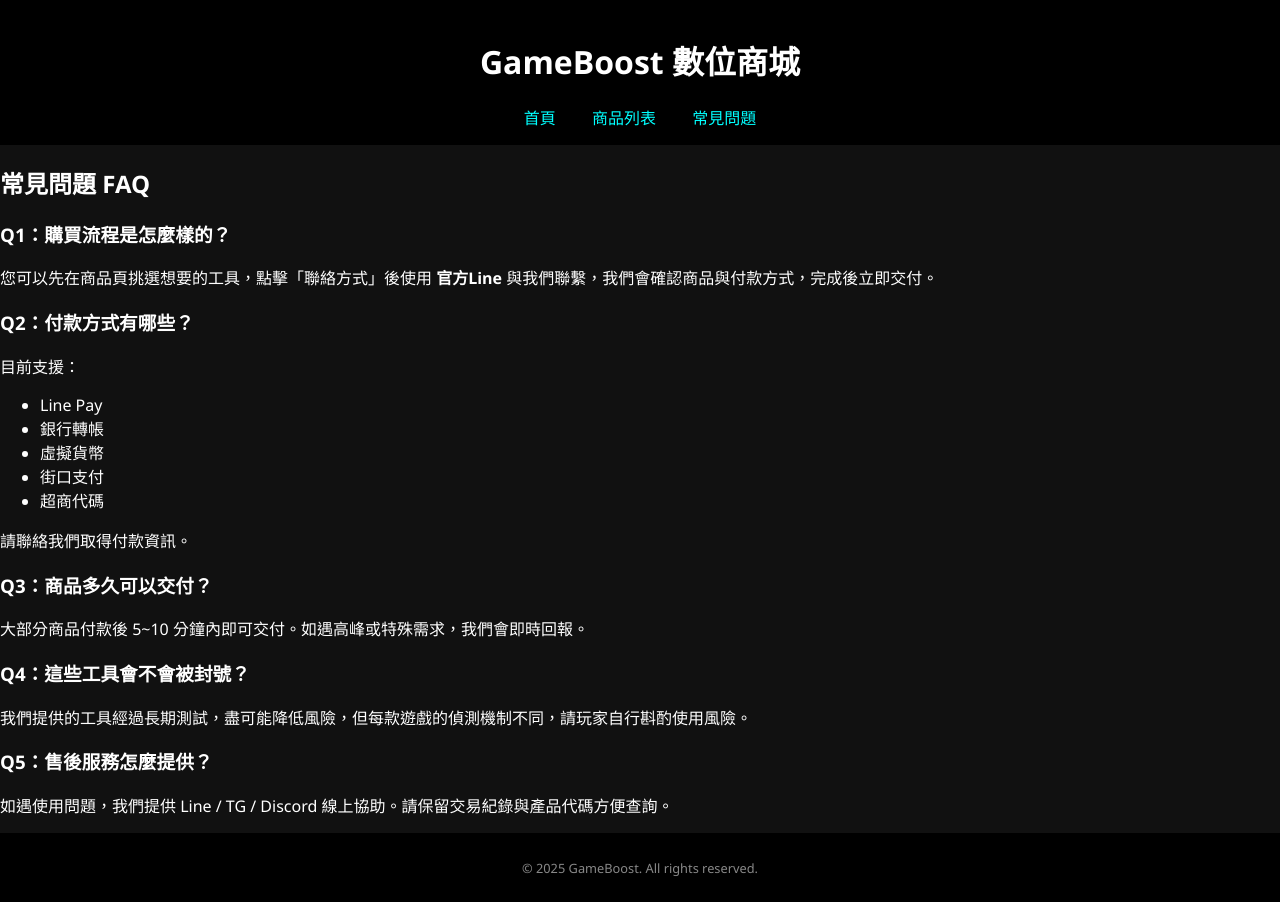
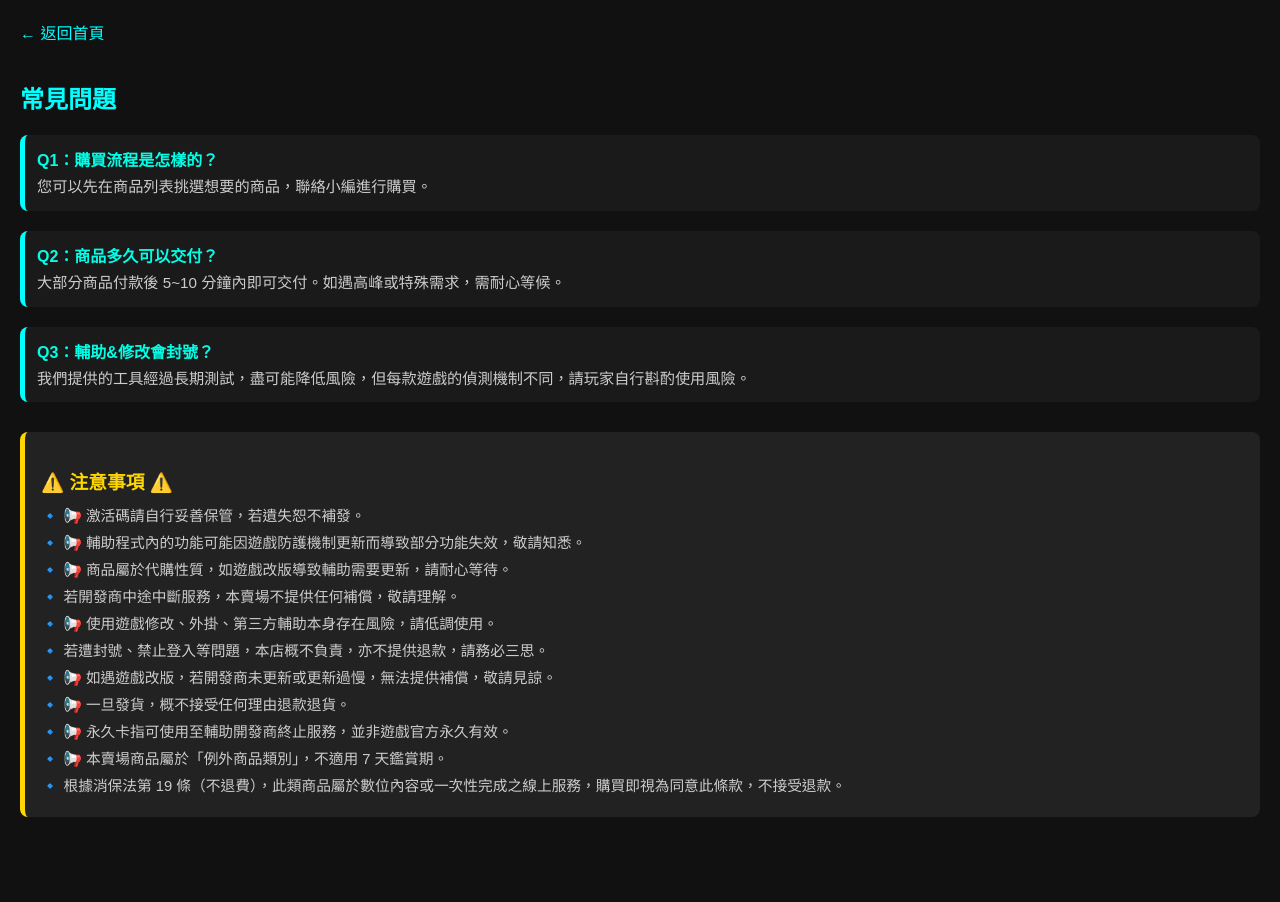
Before and after one commit to Tim7788520/Gameboost, a plain HTML site: page faq.html in a window 1280 px wide. After the commit the page ends 837 px from the top, so only its background shows below. Drawn offline with Linux system fonts and the light colour scheme.

Commit message:
常見問題

```diff
--- a/faq.html
+++ b/faq.html
@@ -4,58 +4,96 @@
   <meta charset="UTF-8" />
   <meta name="viewport" content="width=device-width, initial-scale=1.0"/>
   <title>常見問題 - GameBoost</title>
-    <link rel="stylesheet" href="style.css" />
+  <style>
+    body {
+      background: #111;
+      color: #fff;
+      font-family: sans-serif;
+      margin: 0;
+      padding: 20px;
+    }
+    .back-button {
+      color: #0ff;
+      text-decoration: none;
+      display: inline-block;
+      margin-bottom: 20px;
+    }
+    h1 {
+      color: #00ffff;
+      font-size: 24px;
+      margin-bottom: 20px;
+    }
+    .faq-item {
+      margin-bottom: 20px;
+      padding: 12px;
+      background: #1a1a1a;
+      border-left: 5px solid #00ffff;
+      border-radius: 8px;
+    }
+    .faq-item h3 {
+      margin: 0 0 5px;
+      color: #00ffe7;
+      font-size: 1em;
+    }
+    .faq-item p {
+      margin: 0;
+      color: #ccc;
+      font-size: 0.95em;
+      line-height: 1.5;
+    }
+    .notice {
+      margin-top: 30px;
+      padding: 16px;
+      background: #222;
+      border-left: 5px solid gold;
+      border-radius: 8px;
+    }
+    .notice h3 {
+      color: gold;
+      margin-bottom: 10px;
+    }
+    .notice p {
+      margin: 6px 0;
+      font-size: 0.92em;
+      color: #ccc;
+    }
+    .notice p::before {
+      content: "🔹 ";
+    }
+  </style>
 </head>
 <body>
-    <header>
-        <h1>GameBoost 數位商城</h1>
-        <nav>
-            <a href="index.html">首頁</a>
-            <a href="products.html">商品列表</a>
-            <a href="faq.html">常見問題</a>
-        </nav>
-    </header>
-    <main>
-        <section class="faq">
-            <h2>常見問題 FAQ</h2>
+  <a href="index.html" class="back-button">← 返回首頁</a>
+  <h1>常見問題</h1>
 
   <div class="faq-item">
-                <h3>Q1：購買流程是怎麼樣的？</h3>
-                <p>您可以先在商品頁挑選想要的工具，點擊「聯絡方式」後使用 <strong>官方Line</strong> 與我們聯繫，我們會確認商品與付款方式，完成後立即交付。</p>
+    <h3>Q1：購買流程是怎樣的？</h3>
+    <p>您可以先在商品列表挑選想要的商品，聯絡小編進行購買。</p>
   </div>
 
   <div class="faq-item">
-                <h3>Q2：付款方式有哪些？</h3>
-                <p>目前支援：</p>
-                <ul>
-                    <li>Line Pay</li>
-                    <li>銀行轉帳</li>
-                    <li>虛擬貨幣</li>
-                    <li>街口支付</li>
-                    <li>超商代碼</li>
-                </ul>
-                <p>請聯絡我們取得付款資訊。</p>
+    <h3>Q2：商品多久可以交付？</h3>
+    <p>大部分商品付款後 5~10 分鐘內即可交付。如遇高峰或特殊需求，需耐心等候。</p>
   </div>
 
   <div class="faq-item">
-                <h3>Q3：商品多久可以交付？</h3>
-                <p>大部分商品付款後 5~10 分鐘內即可交付。如遇高峰或特殊需求，我們會即時回報。</p>
-            </div>
-
-            <div class="faq-item">
-                <h3>Q4：這些工具會不會被封號？</h3>
+    <h3>Q3：輔助&修改會封號？</h3>
     <p>我們提供的工具經過長期測試，盡可能降低風險，但每款遊戲的偵測機制不同，請玩家自行斟酌使用風險。</p>
   </div>
 
-            <div class="faq-item">
-                <h3>Q5：售後服務怎麼提供？</h3>
-                <p>如遇使用問題，我們提供 Line / TG / Discord 線上協助。請保留交易紀錄與產品代碼方便查詢。</p>
+  <div class="notice">
+    <h3>⚠️ 注意事項 ⚠️</h3>
+    <p>📢 激活碼請自行妥善保管，若遺失恕不補發。</p>
+    <p>📢 輔助程式內的功能可能因遊戲防護機制更新而導致部分功能失效，敬請知悉。</p>
+    <p>📢 商品屬於代購性質，如遊戲改版導致輔助需要更新，請耐心等待。</p>
+    <p>若開發商中途中斷服務，本賣場不提供任何補償，敬請理解。</p>
+    <p>📢 使用遊戲修改、外掛、第三方輔助本身存在風險，請低調使用。</p>
+    <p>若遭封號、禁止登入等問題，本店概不負責，亦不提供退款，請務必三思。</p>
+    <p>📢 如遇遊戲改版，若開發商未更新或更新過慢，無法提供補償，敬請見諒。</p>
+    <p>📢 一旦發貨，概不接受任何理由退款退貨。</p>
+    <p>📢 永久卡指可使用至輔助開發商終止服務，並非遊戲官方永久有效。</p>
+    <p>📢 本賣場商品屬於「例外商品類別」，不適用 7 天鑑賞期。</p>
+    <p>根據消保法第 19 條（不退費），此類商品屬於數位內容或一次性完成之線上服務，購買即視為同意此條款，不接受退款。</p>
   </div>
-
-        </section>
-    </main>
-    <footer>
-        <p>&copy; 2025 GameBoost. All rights reserved.</p>
-    </footer>
 </body>
 </html>
```
Also changed, not shown: product3.html (+9 -10 lines). Lines whose indentation alone changed are shown as unchanged.
